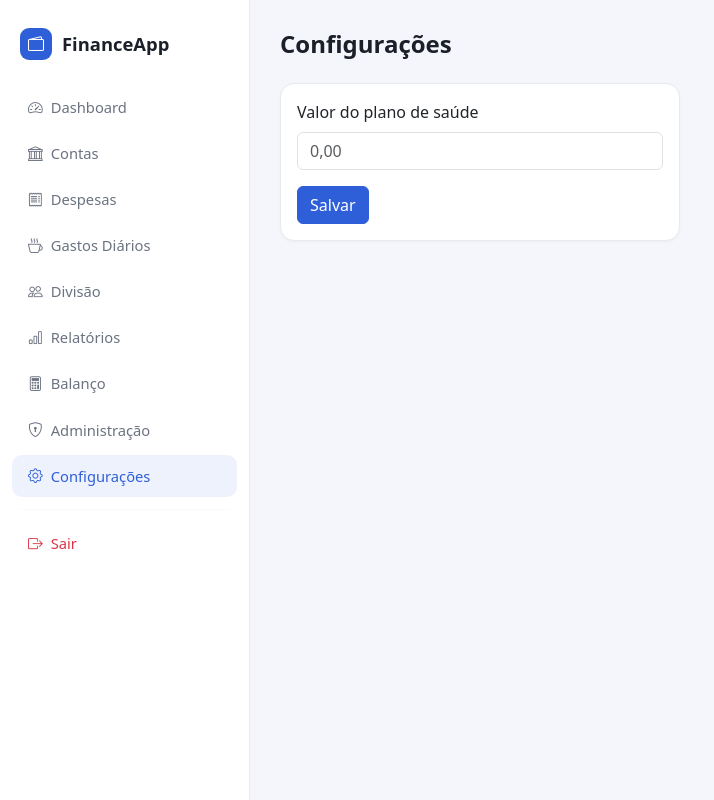
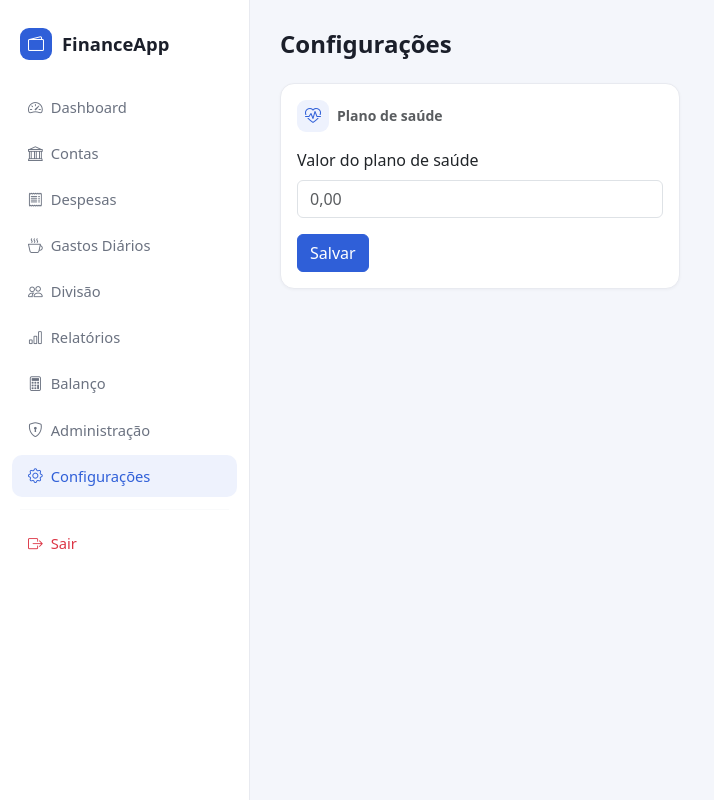
Before and after one commit to 29thales/saas-financeiro, a Flask app: page /configuracoes in a window 1280 px wide. Shown: the whole page, without its empty margins (0-714 px from the left). Run offline with Flask 3, Linux system fonts and the light colour scheme; the visitor is signed in with stand-in values (Sample User, id 1); data that the repository does not hold is empty.

Commit message:
Redesign da tela de Configuracoes: icone no cabecalho do card (Direcao 2), mantendo toda a logica original

```diff
--- a/backend/app/templates/configuracoes.html
+++ b/backend/app/templates/configuracoes.html
@@ -2,9 +2,14 @@
 {% block title %}Configurações - FinanceApp{% endblock %}
 {% block content %}
 <h4 class="fw-bold mb-4">Configurações</h4>
-
 <div class="card" style="max-width: 400px;">
     <div class="card-body">
+        <div class="d-flex align-items-center gap-2 mb-3">
+            <div style="width:32px;height:32px;border-radius:9px;background:var(--accent-light);display:flex;align-items:center;justify-content:center;">
+                <i class="bi bi-heart-pulse" style="color: var(--accent);"></i>
+            </div>
+            <span class="fw-bold small text-muted">Plano de saúde</span>
+        </div>
         <div id="alert-config" class="alert d-none" role="alert"></div>
         <div class="mb-3">
             <label for="health-plan" class="form-label">Valor do plano de saúde</label>
@@ -13,7 +18,6 @@
         <button class="btn btn-primary" onclick="salvarConfig()">Salvar</button>
     </div>
 </div>
-
 <script>
 async function loadConfig() {
     const res = await fetch('/settings/');
@@ -22,7 +26,6 @@ async function loadConfig() {
         document.getElementById('health-plan').value = parseFloat(data.health_plan).toFixed(2);
     }
 }
-
 async function salvarConfig() {
     const value = parseFloat(document.getElementById('health-plan').value);
     const res = await fetch('/settings/', {
@@ -37,7 +40,6 @@ async function salvarConfig() {
     alertEl.classList.remove('d-none');
     setTimeout(() => alertEl.classList.add('d-none'), 3000);
 }
-
 loadConfig();
 </script>
 {% endblock %}
```
